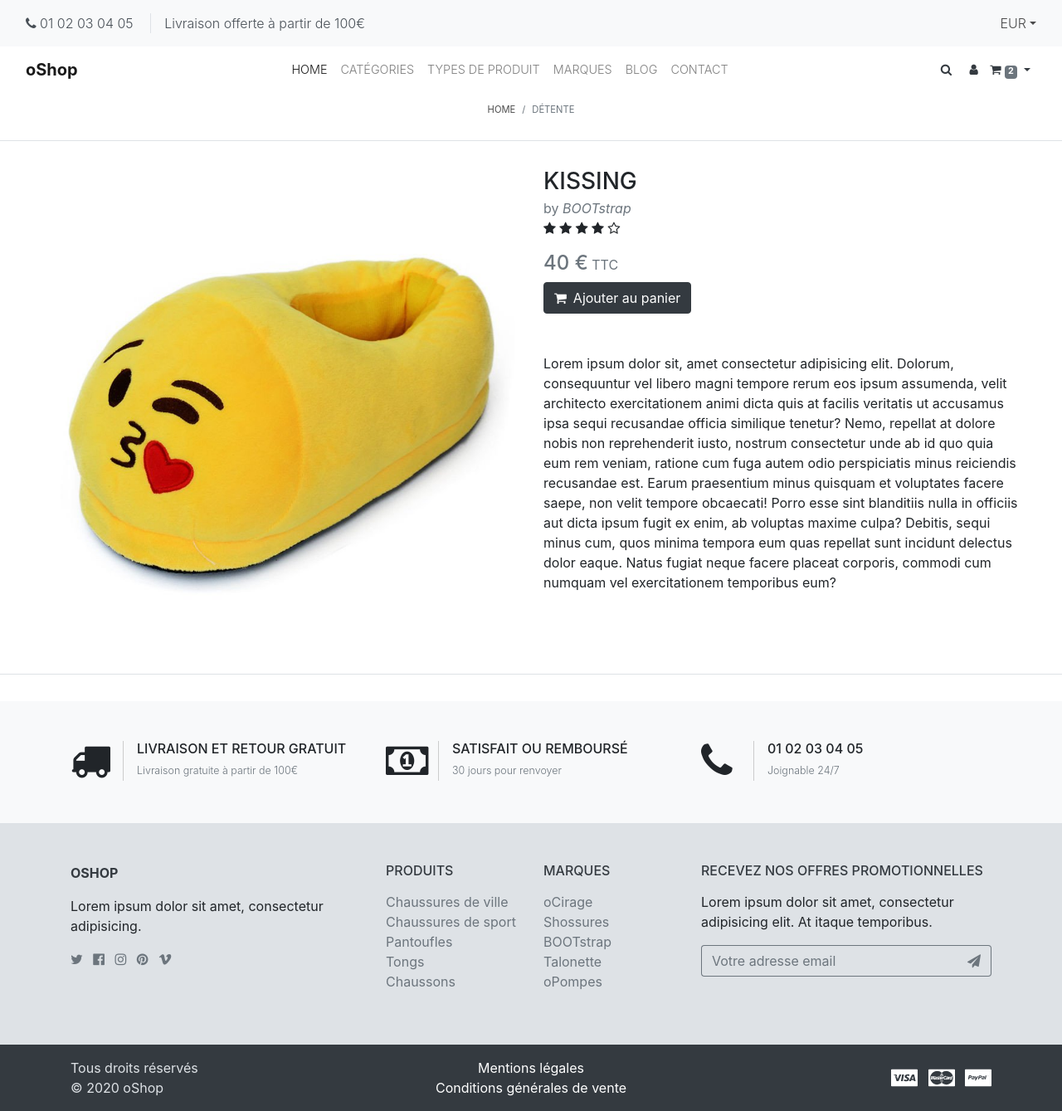
After one commit to HenriTeinturier/cp6-oshop-frontend, a PHP site: template app/views/produit.tpl.php in a window 1280 px wide. The commit adds this page. Shown: the whole page at 83% size. Run offline with PHP 8.4, Linux system fonts and the light colour scheme; the template is opened without the code that fills it, so the values that code supplies are empty; some libraries are stand-ins or nearby versions.

Commit message:
exercice + bonus retablissement des liens, images + creation page detail chausson

```diff
--- /dev/null
+++ b/app/views/about.tpl.php
@@ -0,0 +1,2 @@
+about page
+<?php echo $absoluteURL;
--- a/app/views/header.tpl.php
+++ b/app/views/header.tpl.php
@@ -4,9 +4,9 @@
 <head>
   <meta charset="UTF-8">
   <meta name="viewport" content="width=device-width, initial-scale=1, shrink-to-fit=no">
-  <link rel="stylesheet" href="assets/css/bootstrap.min.css">
-  <link rel="stylesheet" href="assets/css/font-awesome.min.css">
-  <link rel="stylesheet" href="assets/css/styles.css">
+  <link rel="stylesheet" href="<?= $absoluteURL ?>/assets/css/bootstrap.min.css">
+  <link rel="stylesheet" href="<?= $absoluteURL ?>/assets/css/font-awesome.min.css">
+  <link rel="stylesheet" href="<?= $absoluteURL ?>/assets/css/styles.css">
   <title>oShop</title>
 </head>
 
@@ -40,23 +40,23 @@
     <nav class="navbar navbar-expand-lg navbar-sticky navbar-airy navbar-light">
       <div class="container-fluid">
         <!-- Navbar Header  -->
-        <a href="index.html" class="navbar-brand">oShop</a>
+        <a href="<?= $absoluteURL ?>" class="navbar-brand">oShop</a>
         <button type="button" data-toggle="collapse" data-target="#navbarCollapse" aria-controls="navbarCollapse"
           aria-expanded="false" aria-label="Toggle navigation" class="navbar-toggler navbar-toggler-right"><i class="fa fa-bars"></i></button>
         <!-- Navbar Collapse -->
         <div id="navbarCollapse" class="collapse navbar-collapse">
           <ul class="navbar-nav mx-auto">
             <li class="nav-item">
-              <a href="index.html" class="nav-link active">Home</a>
+              <a href="<?= $absoluteURL ?>" class="nav-link active">Home</a>
             </li>
             <li class="nav-item">
-              <a href="#" class="nav-link">Catégories</a>
+              <a href="<?= $absoluteURL ?>/catalogue/categorie/12" class="nav-link">Catégories</a>
             </li>
             <li class="nav-item">
-              <a href="#" class="nav-link">Types de produit</a>
+              <a href="<?= $absoluteURL ?>/catalogue/type/40" class="nav-link">Types de produit</a>
             </li>
             <li class="nav-item">
-              <a href="#" class="nav-link">Marques</a>
+              <a href="<?= $absoluteURL ?>/catalogue/marque/2" class="nav-link">Marques</a>
             </li>
             <li class="nav-item">
               <a href="#" class="nav-link">Blog</a>
--- /dev/null
+++ b/app/views/marque.tpl.php
@@ -0,0 +1 @@
+Marque page
--- /dev/null
+++ b/app/views/mentionslegales.tpl.php
@@ -0,0 +1 @@
+mentions legales page
--- /dev/null
+++ b/app/views/produit.tpl.php
@@ -0,0 +1,56 @@
+
+
+  <section class="hero">
+    <div class="container">
+      <!-- Breadcrumbs -->
+      <ol class="breadcrumb justify-content-center">
+        <li class="breadcrumb-item"><a href="index.html">Home</a></li>
+        <li class="breadcrumb-item active">Détente</li>
+      </ol>
+    </div>
+  </section>
+
+  <section class="products-grid">
+    <div class="container-fluid">
+
+      <div class="row">
+        <!-- product-->
+        <div class="col-lg-6 col-sm-12">
+          <div class="product-image">
+            <a href="detail.html" class="product-hover-overlay-link">
+              <img src="<?= $absoluteURL ?>/assets/images/produits/1-kiss.jpg" alt="product" class="img-fluid">
+            </a>
+          </div>
+        </div>
+        <div class="col-lg-6 col-sm-12">
+          <div class="mb-3">
+            <h3 class="h3 text-uppercase mb-1">Kissing</h3>
+            <div class="text-muted">by <em>BOOTstrap</em></div>
+            <div>
+              <i class="fa fa-star"></i>
+              <i class="fa fa-star"></i>
+              <i class="fa fa-star"></i>
+              <i class="fa fa-star"></i>
+              <i class="fa fa-star-o"></i>
+            </div>
+          </div>
+          <div class="my-2">
+            <div class="text-muted"><span class="h4">40 €</span> TTC</div>
+          </div>
+          <div class="product-action-buttons">
+            <form action="" method="post">
+              <input type="hidden" name="product_id" value="1">
+              <button class="btn btn-dark btn-buy"><i class="fa fa-shopping-cart"></i><span class="btn-buy-label ml-2">Ajouter au panier</span></button>
+            </form>
+          </div>
+          <div class="mt-5">
+            <p>
+              Lorem ipsum dolor sit, amet consectetur adipisicing elit. Dolorum, consequuntur vel libero magni tempore rerum eos ipsum assumenda, velit architecto exercitationem animi dicta quis at facilis veritatis ut accusamus ipsa sequi recusandae officia similique tenetur? Nemo, repellat at dolore nobis non reprehenderit iusto, nostrum consectetur unde ab id quo quia eum rem veniam, ratione cum fuga autem odio perspiciatis minus reiciendis recusandae est. Earum praesentium minus quisquam et voluptates facere saepe, non velit tempore obcaecati! Porro esse sint blanditiis nulla in officiis aut dicta ipsum fugit ex enim, ab voluptas maxime culpa? Debitis, sequi minus cum, quos minima tempora eum quas repellat sunt incidunt delectus dolor eaque. Natus fugiat neque facere placeat corporis, commodi cum numquam vel exercitationem temporibus eum?
+            </p>
+          </div>
+        </div>
+        <!-- /product-->
+      </div>
+
+    </div>
+  </section>
--- /dev/null
+++ b/app/views/type.tpl.php
@@ -0,0 +1 @@
+type page
```
Also changed, not shown: app/Controllers/CatalogController.php (+31 -1 lines), app/Controllers/MainController.php (+9 -1 lines), app/views/categories.tpl.php (+28 -28 lines), docs/routes.md (added, +12 -0 lines), public/index.php (+43 -2 lines).
